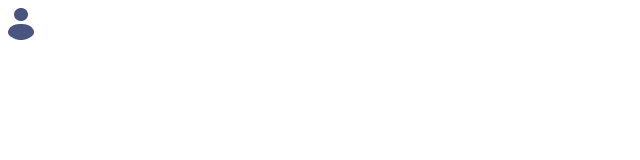
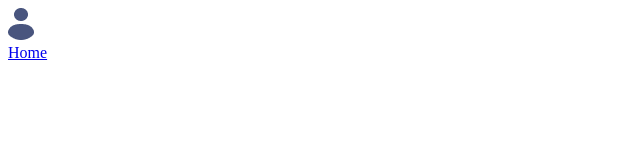
Before and after one commit to Sakshiparihar46/campus-connect-plateform, a React (Vite) app in the folder frontend/: page / in a window 1280 px wide. Shown: the top 160 px of the page, without its empty margins (0-640 px from the left). Built offline with nearby package versions, Linux system fonts and the light colour scheme.

Commit message:
add routes of react

```diff
--- a/frontend/package.json
+++ b/frontend/package.json
@@ -12,7 +12,8 @@
   "dependencies": {
     "prop-types": "^15.8.1",
     "react": "^19.2.7",
-    "react-dom": "^19.2.7"
+    "react-dom": "^19.2.7",
+    "react-router-dom": "^7.18.0"
   },
   "devDependencies": {
     "@types/react": "^19.2.17",
--- a/frontend/src/App.jsx
+++ b/frontend/src/App.jsx
@@ -1,12 +1,16 @@
 import { useState } from 'react'
 import './App.css'
 import Navbar from './components/Navbar'
+import { Route,Routes } from 'react-router-dom'
 
 function App() {
 
   return (
     <>
     <Navbar/>
+    <Routes>
+    <Route path='/'/>
+    </Routes>
     </>
   )
 }
--- a/frontend/src/components/Navbar.jsx
+++ b/frontend/src/components/Navbar.jsx
@@ -1,12 +1,19 @@
-import React from 'react'
+import React,{useState} from 'react'
 import { assets } from '../assets/assets'
 import './Navbar.css'
+import {Link, useNavigate} from 'react-router-dom';
 
 const Navbar = () => {
-  return (
-    <div className='profile'>
-      <img src={assets.profile_icon} alt='profile' />
+  const [menu,setMenu]=useState("Home");
+  return (<div className='navbar'>
+    <div className='navbar-left'>
+      <div className='profile'>
+        <img src={assets.profile_icon} alt='profile' />
+      </div>
+      <Link to="/" onClick={()=>setMenu("home")} className={menu==="Home"?"active":""}>Home</Link>
     </div>
+  </div>
+
   )
 }
 
--- a/frontend/src/main.jsx
+++ b/frontend/src/main.jsx
@@ -2,7 +2,10 @@ import { StrictMode } from 'react'
 import { createRoot } from 'react-dom/client'
 import './index.css'
 import App from './App.jsx'
+import { BrowserRouter } from 'react-router-dom'
 
 createRoot(document.getElementById('root')).render(
+    <BrowserRouter>
     <App />
+    </BrowserRouter>
 )
```
Also changed, not shown: 1 other file (tests, documents, lock files or other folders).
